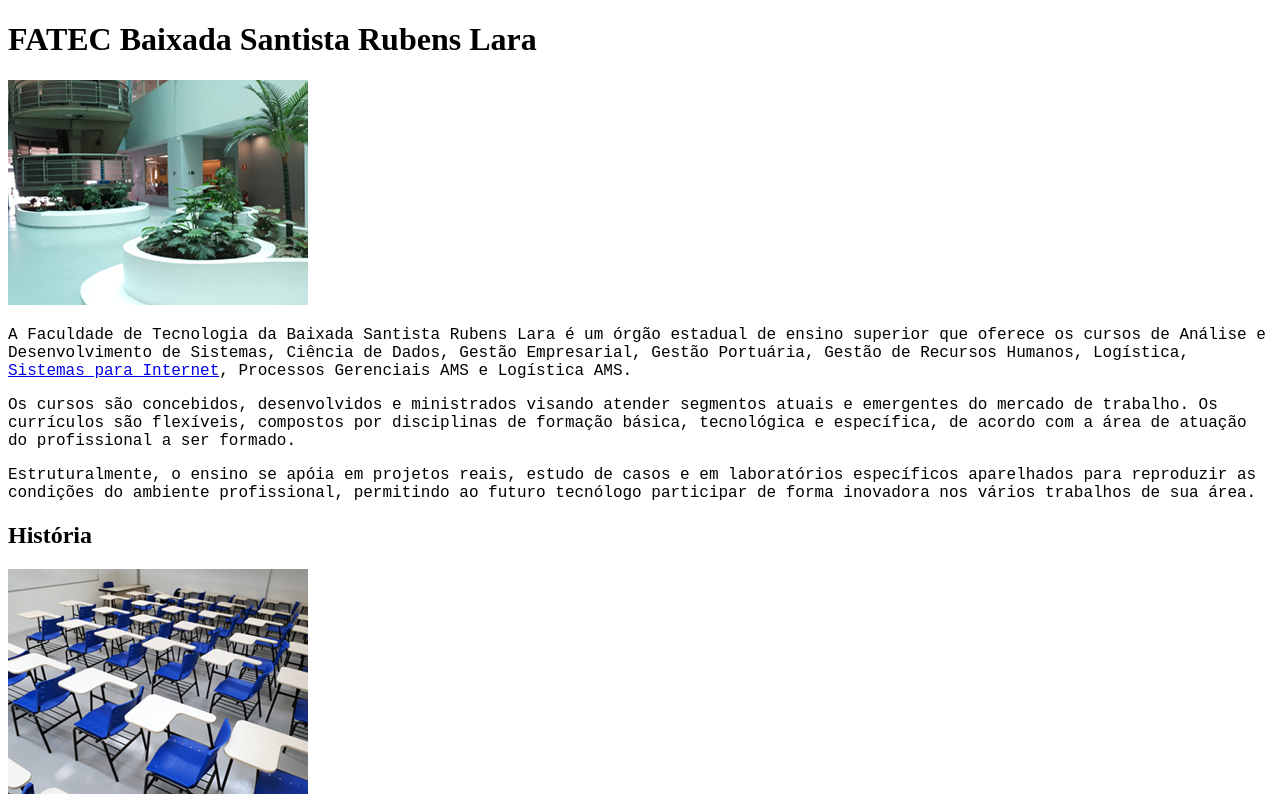
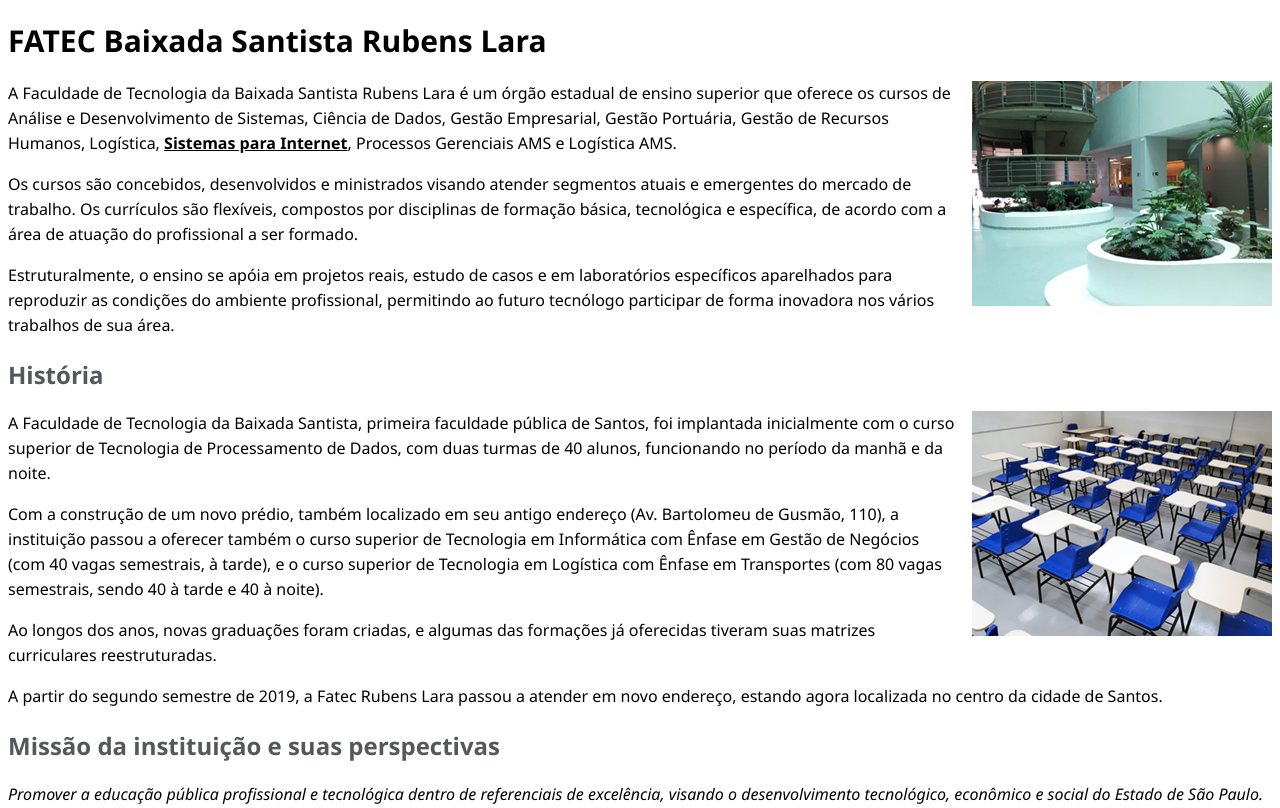
Before and after one commit to silvionavas/AulaSobrino, a plain HTML site: page Index.html in a window 1280 px wide. Shown: the top 808 px of the page. Drawn offline with Linux system fonts and the light colour scheme.

Commit message:
Terceira Aula

```diff
--- a/style.css
+++ b/style.css
@@ -1,3 +1,26 @@
+body {
+    font-family: 'Segoe UI', Tahoma, Geneva, Verdana, sans-serif;
+}
+
+h1 {
+    font-size: 30px;
+}
+
+h2 {
+    font-size: 24px;
+    color: #54585b;
+}
+
+a {
+    color: black;
+    font-weight: bolder;
+}
+
 p {
-    font-family: 'Courier New', Courier, monospace;
+    line-height: 25px;
 }
+
+img {
+    float: right;
+    margin: 0px 0px 5px 15px;
+}
```
Also changed, not shown: Index.html (+1 -3 lines).
